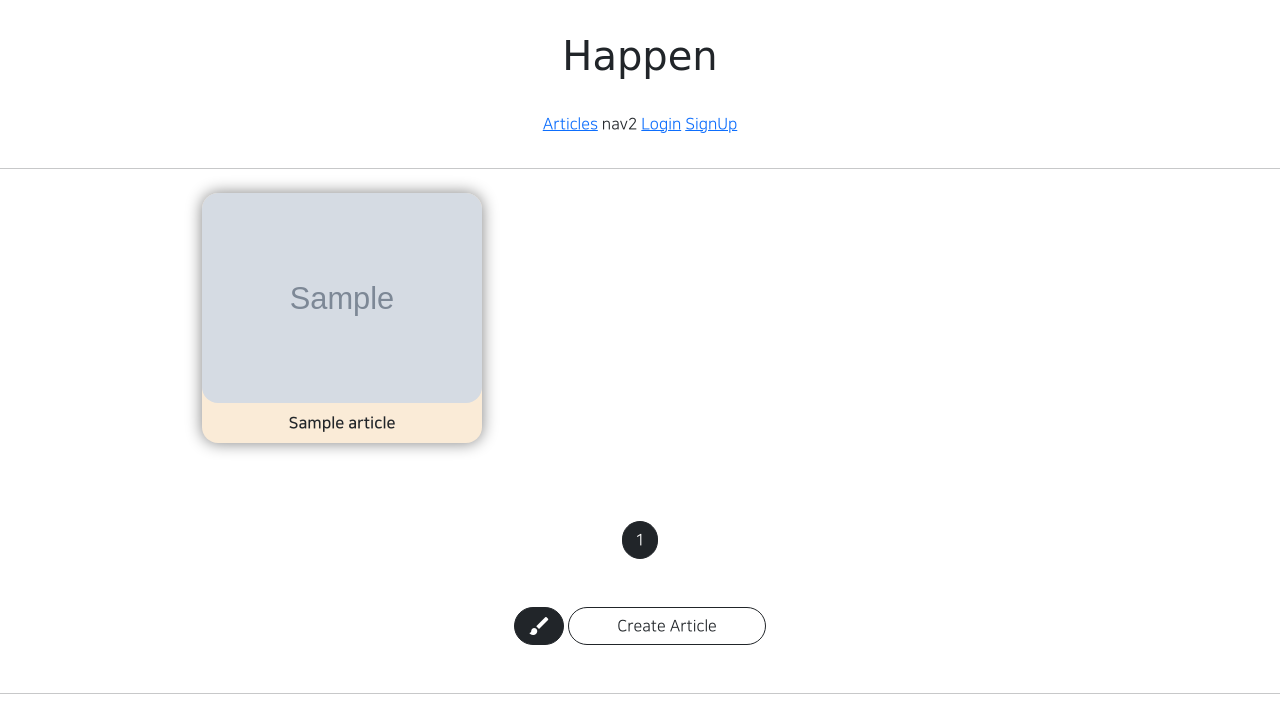
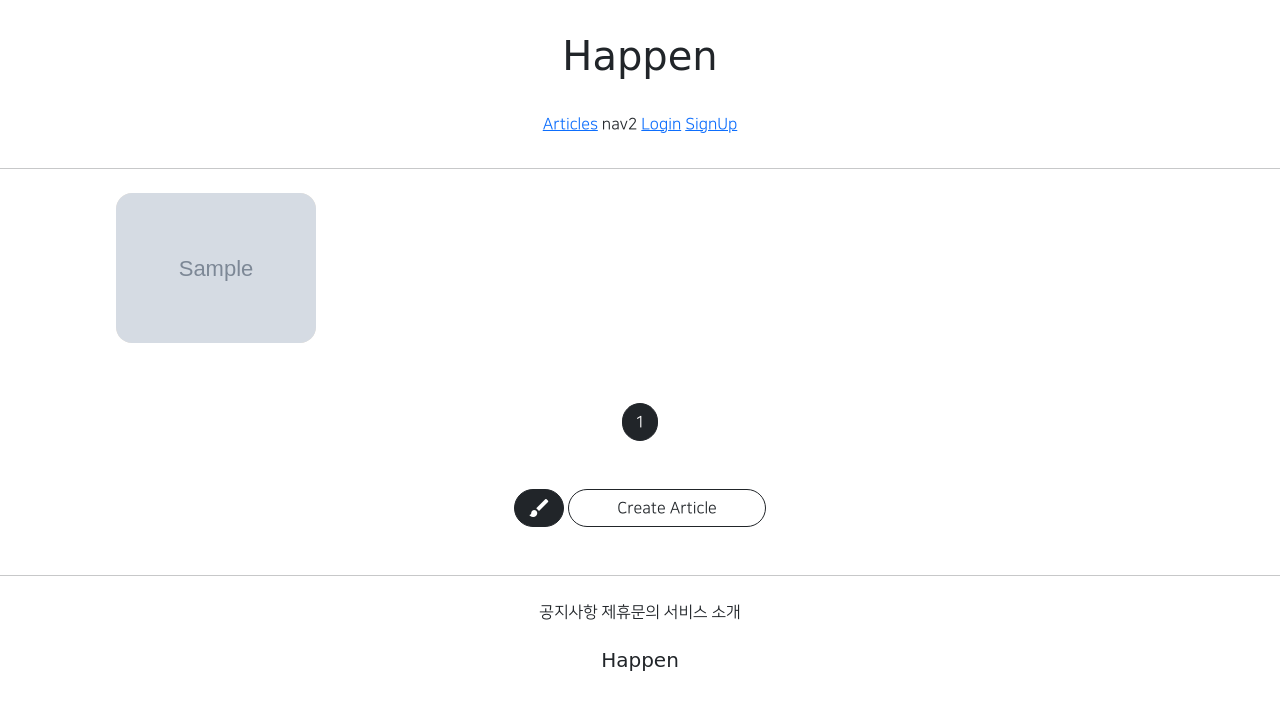
Before and after one commit to tkekdzhd/gis_0702_2, a Django app: page /articles/list/ in a window 1280 px wide. Shown: the top 713 px of the page. After the commit the page ends 671 px from the top, so only its background shows below. Run offline with Django 3.2, Linux system fonts and the light colour scheme; tables that the repository leaves empty hold one stand-in row (values such as "Sample post"); grey boxes marked "Sample" are stand-in pictures; parts of the project's set-up code (start-up, migrations or seed data) failed here and were passed over; some libraries are stand-ins or nearby versions.

Commit message:
0813 commit 2

```diff
--- a/articleapp/templates/articleapp/list.html
+++ b/articleapp/templates/articleapp/list.html
@@ -3,15 +3,21 @@
 
 {% block content %}
     <style>
+    .container{
+        padding: 0;
+        margin: 0 auto;
+    }
+
     .container div {
-      width: 280px;
+      width: 45%;
+      max-width: 200px;
       background-color: antiquewhite;
       display: flex;
       justify-content: center;
       align-items: center;
       border-radius: 1rem;
       flex-direction: column;
-      box-shadow: 0 0 1rem grey;
+      {#box-shadow: 0 0 1rem grey;#}
     }
 
     .container img{
@@ -28,7 +34,7 @@
                 <a href="{% url 'articleapp:detail' pk=article.pk %}">
                     <img src="{{ article.image.url }}">
                 </a>
-            <span class="my-2 NNS_B">{{ article.title }}</span>
+{#            <span class="my-2 NNS_B">{{ article.title }}</span>#}
             </div>
 
         {% endfor %}
--- a/articleapp/views.py
+++ b/articleapp/views.py
@@ -57,4 +57,4 @@ class ArticleListView(ListView):
     model = Article
     context_object_name = 'article_list'
     template_name = 'articleapp/list.html'
-    paginate_by = 1
+    paginate_by = 20
--- a/static/js/magicgrid.js
+++ b/static/js/magicgrid.js
@@ -277,7 +277,7 @@ MagicGrid.prototype.listen = function listen () {
 let magicGrid = new MagicGrid({
   container: '.container',
   animate: true,
-  gutter: 30,
+  gutter: 12,
   static: true,
   useMin: true
 });
```
